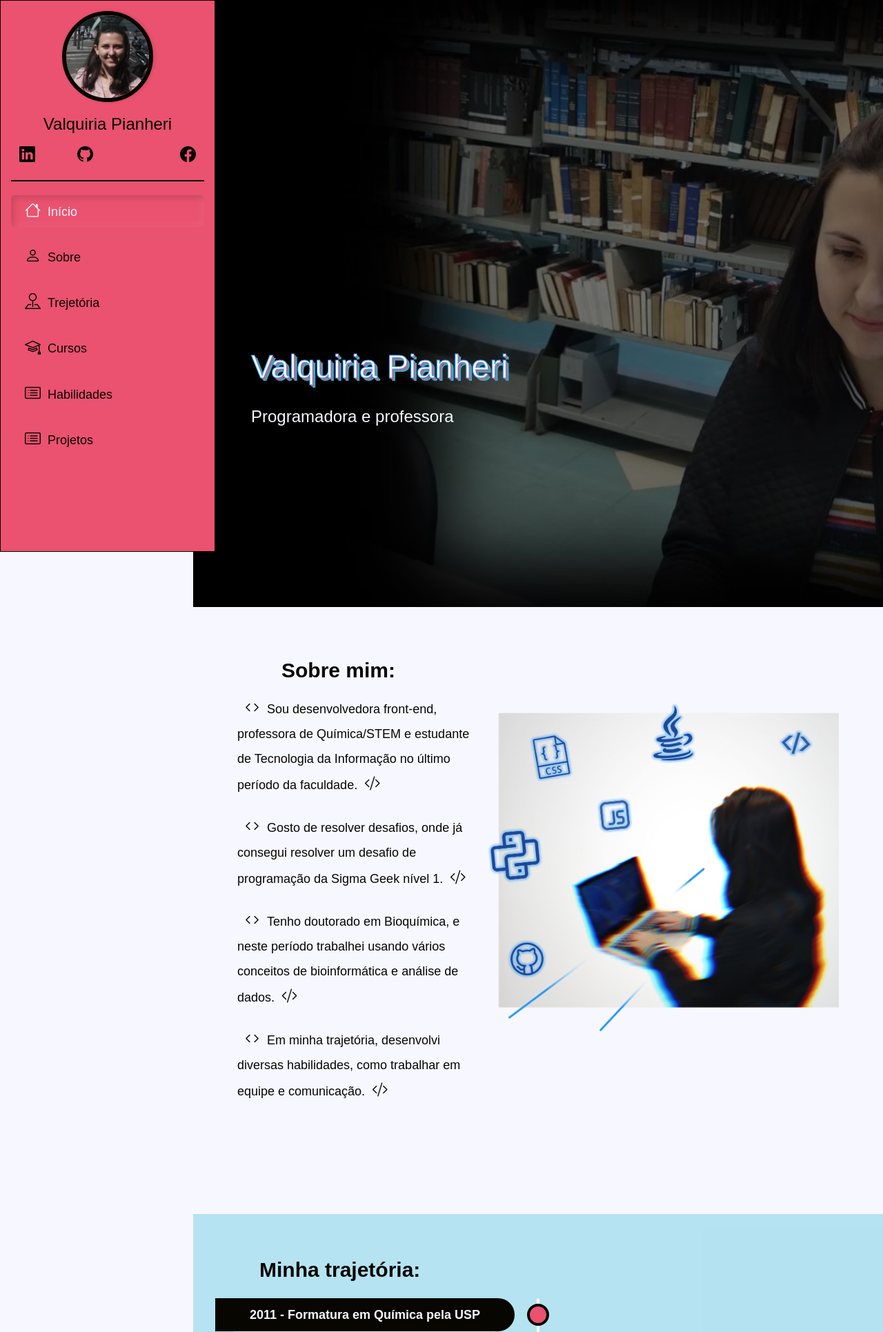
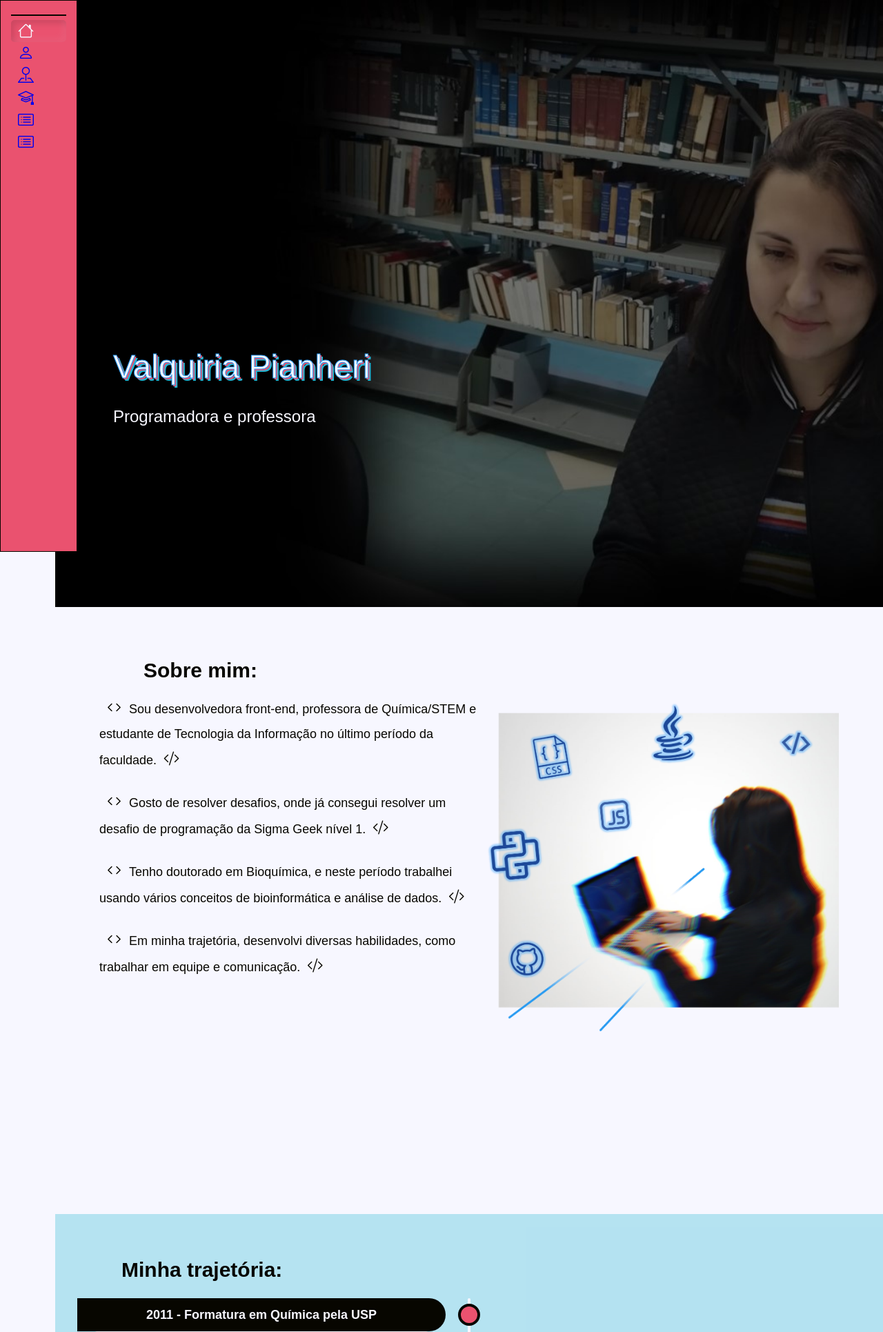
Before and after one commit to Valqps/Portfolio, a Flask app: page / in a window 1280 px wide. Shown: the top 1931 px of the page at 69% size. Run offline with Flask 3, Linux system fonts and the light colour scheme; some libraries are stand-ins or nearby versions; some web fonts are replaced.

Commit message:
Criação de uma versão com o menu-lateral menor e que expande ao selecionar

```diff
--- a/static/script.js
+++ b/static/script.js
@@ -0,0 +1,5 @@
+var itensDetalhados = document.querySelectorAll(menu-detalhado);
+
+itensDetalhados.forEach(element => {
+
+});
--- a/static/styles/menu-lateral.css
+++ b/static/styles/menu-lateral.css
@@ -14,7 +14,7 @@ aside {
     background-color: var(--cor-rosa);
     border: 1px solid var(--cor-escura);
     overflow-y: auto;
-    width: 280px;
+    width: 80px;
     transition: all ease-in-out 0.5s;
     padding: 0 15px;
     z-index: 9997;
@@ -24,8 +24,8 @@ aside .perfil img{
     margin: 15px auto;
     display: block;
     width: 120px;
-    border: 6px solid var(--cor-escura);
-    border-radius: 50%;
+    border: 3px solid var(--cor-escura);
+    border-radius: 5%;
     box-shadow: 2px 0px 5px var(--cor-sombra-escura);
 }
 
@@ -74,20 +74,28 @@ hr {
     /* border-radius: 5px;
     box-shadow: var(--sombra);
     border: 2px solid var(--cor-escura); */
-    color: var(--cor-clara);
+
 }
 
-.menu__item h3 :hover {
+.menu__item-texto :hover {
     background-color: transparent;
     border: none;
+    color: var(--cor-clara);
     box-shadow: none;
+}
+
+.menu__item-texto {
+    display: flex;
+    align-items: center;
+}
+
+.menu-detalhado {
+    display: none;
 }
 
 aside h3 {
     color: var(--cor-escura);
     font-size: 1.5em;
-    margin-top: 20px;
-    padding: 10px;
 }
 
 .ativo {
--- a/static/styles/style.css
+++ b/static/styles/style.css
@@ -25,7 +25,7 @@ body {
 }
 
 main {
-    margin-left: 280px;
+    margin-left: 80px;
     color: var(--cor-escura);
 }
 
--- a/templates/index.html
+++ b/templates/index.html
@@ -19,10 +19,10 @@
 </head>
 <body>
     <aside>
-        <header class="perfil">
-            <img src="../static/img/Foto_Valquiria.jpeg" alt="foto de Valquiria Pianheri Souza, uma mulher branca, com cerca de 30 anos, cabelos escuros, liso e comprido, olhos escuros, vestindo uma camisa rosa clara">
-            <h1>Valquiria Pianheri</h1>
-            <ul class="perfil__redes-sociais">
+        <header class="perfil menu-detalhado">
+            <img src="../static/img/ValquiriaAvatar.jpg" alt="foto de Valquiria Pianheri Souza, uma mulher branca, com cerca de 30 anos, cabelos escuros, liso e comprido, olhos escuros, vestindo uma camisa rosa clara" >
+            <h1 class="menu-detalhado">Valquiria Pianheri</h1>
+            <ul class="perfil__redes-sociais menu-detalhado">
                 <li><a href="https://www.linkedin.com/in/valquiria-pianheri/">
                     <i class="bi bi-linkedin icone"></i>
                 </a></li>
@@ -41,22 +41,22 @@
         <nav>
             <ul class="menu">
                 <li>
-                    <a href="#inicio" class="menu__item"><h3 class="ativo"><i class="bi bi-house"></i>Início</h3></a>
+                    <a href="#inicio" class="menu__item"><div class="menu__item-texto ativo"><i class="bi bi-house"></i><h3 class="menu-detalhado">Início</h3></div></a>
                 </li>
                 <li>
-                    <a href="#sobre" class="menu__item"><h3><i class="bi bi-person"></i>Sobre</h3></a>
+                    <a href="#sobre" class="menu__item"><div class="menu__item-texto"><i class="bi bi-person"></i><h3 class="menu-detalhado">Sobre</h3></div></a>
                 </li>
                 <li>
-                    <a href="#trajetoria" class="menu__item"><h3><i class="bi bi-pin-map"></i>Trejetória</h3></a>
+                    <a href="#trajetoria" class="menu__item"><div class="menu__item-texto"><i class="bi bi-pin-map"></i><h3 class="menu-detalhado">Trejetória</h3></div></a>
                 </li>
                 <li>
-                    <a href="#cursos" class="menu__item"><h3><i class="bi bi-mortarboard"></i>Cursos</h3></a>
+                    <a href="#cursos" class="menu__item"><div class="menu__item-texto"><i class="bi bi-mortarboard"></i><h3 class="menu-detalhado">Cursos</h3></div></a>
                 </li>
                 <li>
-                    <a href="#habilidades" class="menu__item"><h3><i class="bi bi-card-list"></i>Habilidades</h3></a>
+                    <a href="#habilidades" class="menu__item"><div class="menu__item-texto"><i class="bi bi-card-list"></i><h3 class="menu-detalhado">Habilidades</h3></div></a>
                 </li>
                 <li>
-                    <a href="#projetos" class="menu__item"><h3><i class="bi bi-card-list"></i>Projetos</h3></a>
+                    <a href="#projetos" class="menu__item"><div class="menu__item-texto"><i class="bi bi-card-list"></i><h3 class="menu-detalhado">Projetos</h3></div></a>
                 </li>
             </ul>
         </nav>
```
Also changed, not shown: static/img/ValquiriaAvatar.jpg (added).
